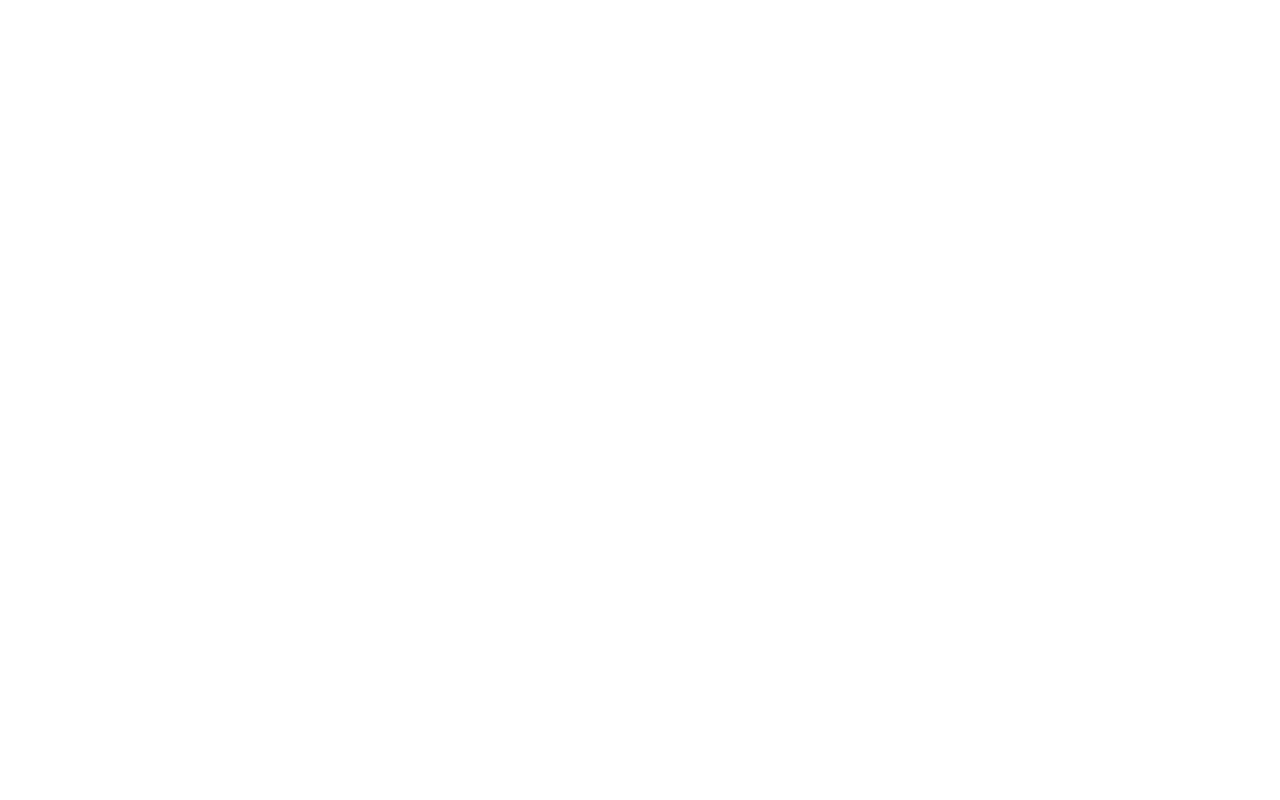
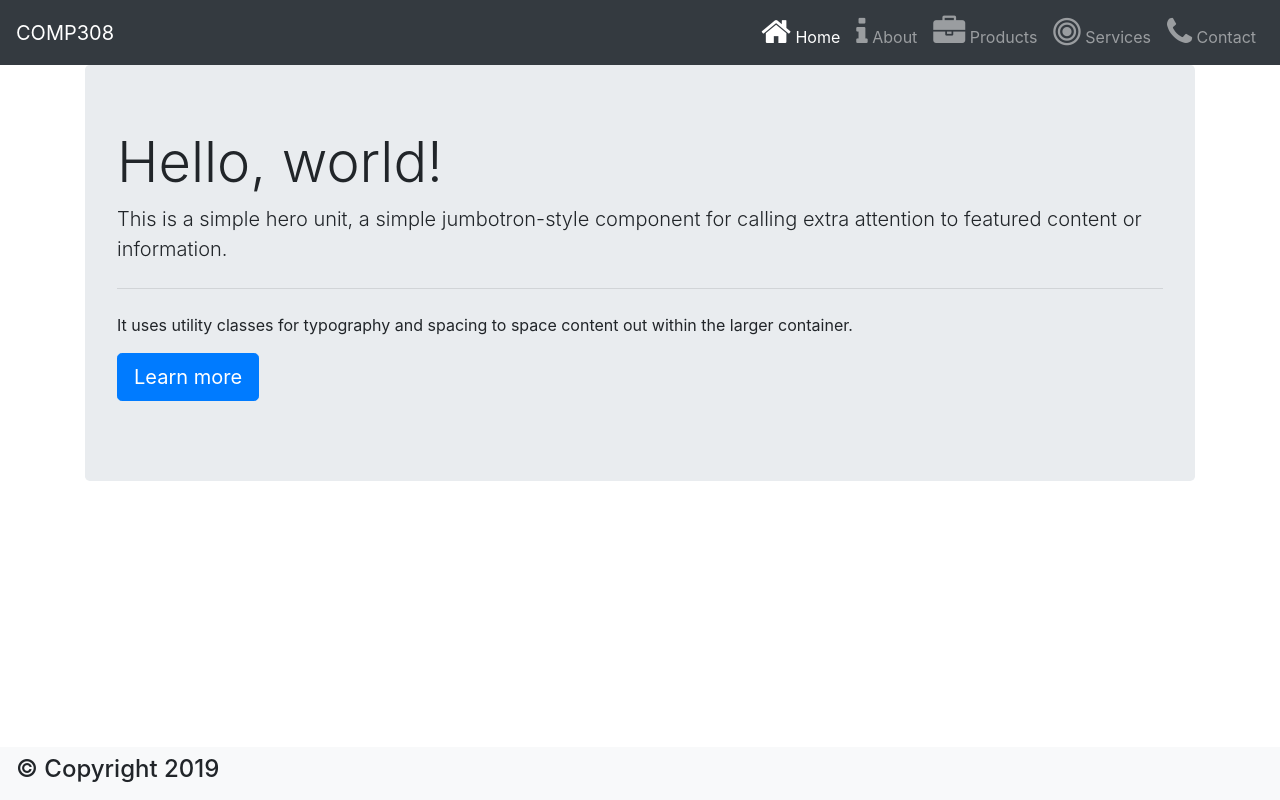
Before and after one commit to Bhavna39/COMP308-W2019-Lesson2C, a website: page index.html in a window 1280 px wide. Drawn offline with nearby package versions, Linux system fonts and the light colour scheme.

Commit message:
Initial commit

```diff
--- a/index.html
+++ b/index.html
@@ -7,11 +7,90 @@
     <title>COMP308 - W2019 - Lesson 1</title>
 
     <!-- CSS Section/Files-->
+
+    <link rel="stylesheet" href="./node_modules/bootstrap/dist/css/bootstrap.min.css">
+    <link rel="stylesheet" href="./node_modules/font-awesome/css/font-awesome.min.css">
     <link rel="stylesheet" href="./Content/app.css">
 </head>
 <body>
 
-    <!--Script section-->
-    <script src="./Scripts/app.js"></script>
-</body>
-</html>
+        <nav class="navbar navbar-expand-lg navbar-dark bg-dark">
+                <a class="navbar-brand" href="#">COMP308</a>
+                <button
+                class="navbar-toggler"
+                type="button"
+                data-toggle="collapse"
+                data-target="#navbarSupportedContent"
+                aria-controls="navbarSupportedContent"
+                aria-expanded="false"
+                aria-label="Toggle navigation"
+              >
+                <span class="navbar-toggler-icon"></span>
+              </button>
+
+              <div class="collapse navbar-collapse" id="navbarSupportedContent">
+                <ul class="navbar-nav ml-auto">
+                  <li class="nav-item active">
+                    <a class="nav-link" href="#"
+                      ><i class="fa fa-2x fa-home"></i> Home
+                      <span class="sr-only">(current)</span></a
+                    >
+                  </li>
+                  <li class="nav-item">
+                    <a class="nav-link" href="#"
+                      ><i class="fa fa-2x fa-info"></i> About</a
+                    >
+                  </li>
+                  <li class="nav-item">
+                    <a class="nav-link" href="#"
+                      ><i class="fa fa-2x fa-briefcase"></i> Products</a
+                    >
+                  </li>
+                  <li class="nav-item">
+                    <a class="nav-link" href="#"
+                      ><i class="fa fa-2x fa-bullseye"></i> Services</a
+                    >
+                  </li>
+                  <li class="nav-item">
+                    <a class="nav-link" href="#"
+                      ><i class="fa fa-2x fa-phone"></i> Contact</a
+                    >
+                  </li>
+                </ul>
+              </div>
+            </nav>
+          </header>
+
+          <main class="container">
+            <!-- Main Content -->
+            <div class="jumbotron">
+              <h1 class="display-4">Hello, world!</h1>
+              <p class="lead">
+                This is a simple hero unit, a simple jumbotron-style component for
+                calling extra attention to featured content or information.
+              </p>
+              <hr class="my-4" />
+              <p>
+                It uses utility classes for typography and spacing to space content
+                out within the larger container.
+              </p>
+              <p class="lead">
+                <a class="btn btn-primary btn-lg" href="#" role="button"
+                  >Learn more</a
+                >
+              </p>
+            </div>
+          </main>
+
+          <footer>
+                  <nav class="navbar fixed-bottom navbar-light bg-light">
+                          <h4>&copy; Copyright 2019</h4>
+                  </nav>
+          </footer>
+
+          <!-- Script Section -->
+          <script src="./node_modules/jquery/dist/jquery.min.js"></script>
+          <script src="./node_modules/bootstrap/dist/js/bootstrap.min.js"></script>
+          <script src="./Scripts/app.js"></script>
+        </body>
+      </html>
--- a/package.json
+++ b/package.json
@@ -1,5 +1,5 @@
 {
-  "name": "comp308-w2019-lesson1b",
+  "name": "comp308-w2019-lesson2c",
   "version": "1.0.0",
   "description": "COMP308 Demo Project",
   "main": "index.js",
```
Also changed, not shown: README.md, 1 other file.
